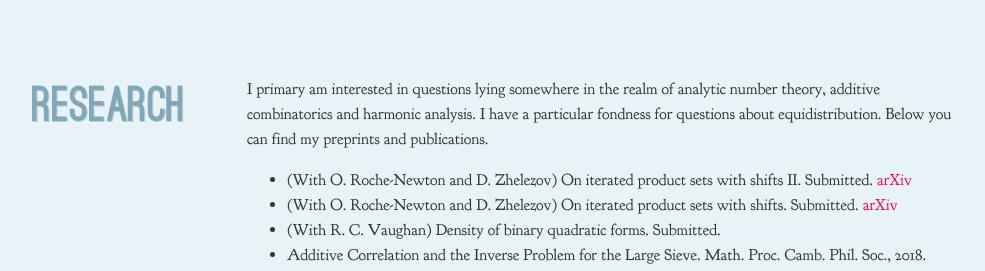
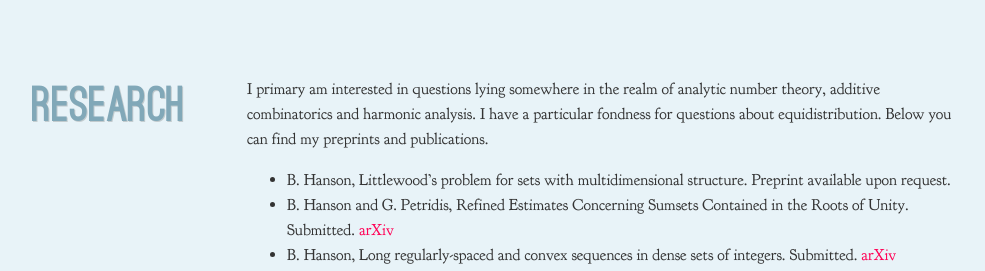
Before and after one commit to brandonhanson/brandonhanson.github.io, a plain HTML site: page index.html in a window 1280 px wide. Shown: the part 679-950 px from the top of the page, without its empty margins (163-1148 px from the left). Drawn offline with Linux system fonts and the light colour scheme.

Commit message:
Update index.html

```diff
--- a/index.html
+++ b/index.html
@@ -78,9 +78,13 @@ find my preprints and publications.
 						  <div id="publications">
 
 							<ul>
+								<li>B. Hanson, Littlewood’s problem for sets with multidimensional structure. Preprint available upon request.</li>
+								<li>B. Hanson and G. Petridis, Refined Estimates Concerning Sumsets Contained in the Roots of Unity. Submitted. <a href="https://arxiv.org/abs/1905.09134">arXiv</a></li>
+								<li>B. Hanson, Long regularly-spaced and convex sequences in dense sets of integers. Submitted. <a href="https://arxiv.org/abs/1903.09352">arXiv</a></li>
                             <li>(With O. Roche-Newton and D. Zhelezov) On iterated product sets with shifts II. Submitted. <a href="https://arxiv.org/abs/1806.01697">arXiv</a></li>
-                            <li>(With O. Roche-Newton and D. Zhelezov) On iterated product sets with shifts. Submitted. <a href="https://arxiv.org/abs/1801.07982">arXiv</a></li>
-                            <li>(With R. C. Vaughan) Density of binary quadratic forms. Submitted.</li>
+                            <li>(With O. Roche-Newton and D. Zhelezov) On iterated product sets with shifts. Mathematika 65
+(2019), no. 4, 831-850.
+                            <li>(With R. C. Vaughan) Density of binary quadratic forms. Acta Artihmetica, to appear.</li>
                             <li>Additive Correlation and the Inverse Problem for the Large Sieve. Math. Proc. Camb. Phil. Soc., 2018.  <a href="https://arxiv.org/abs/1706.06958">arXiv</a></li>
                             <li>(With A. Zaman) The density of numbers represented by diagonal forms of large degree. Mathematika, 2018. <a href="https://arxiv.org/abs/1706.04173">arXiv</a></li>
 <li>The Additive Structure of Cartesian Products Spanning Few Distinct Distances. Combinatorica, 2017. <a href="http://arxiv.org/abs/1607.03442">arXiv</a></li>
```
